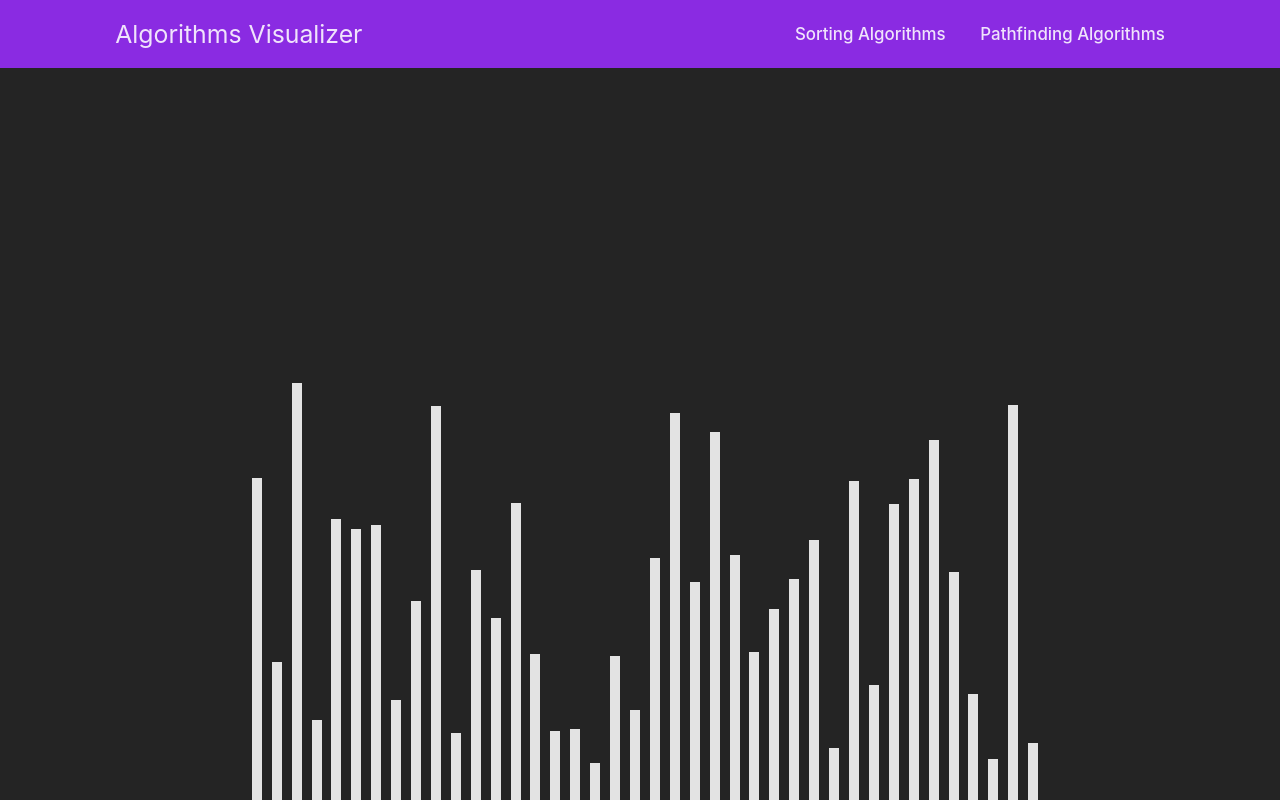
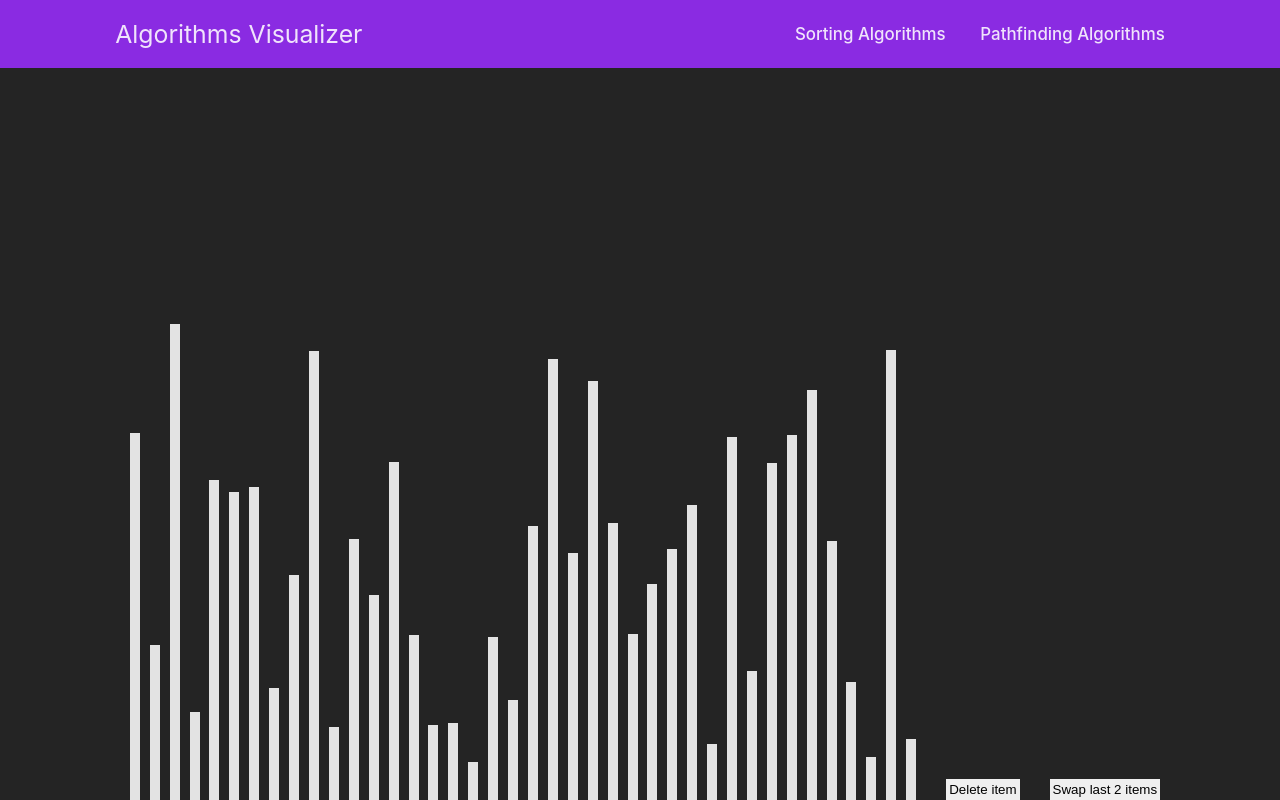
Before and after one commit to Rodolforiv0621/Algorithms-Visualizer, a React (Vite) app: page /sorting in a window 1280 px wide. Built offline with nearby package versions, Linux system fonts and the light colour scheme.

Commit message:
worked out swap and delete visually and in array

```diff
--- a/src/App.css
+++ b/src/App.css
@@ -76,3 +76,9 @@ html{
 a{
   cursor: pointer;
 }
+
+.delete{
+  margin-left: 30px;
+  cursor: pointer;
+  padding: 3px;
+}
--- a/src/SortingPage.jsx
+++ b/src/SortingPage.jsx
@@ -7,15 +7,17 @@ function SortingPage(){
     const navigate = useNavigate();
   const [lines, setLines] = useState([]);
   let widths = 5;
+  let idx = 0;
   useEffect(() => {
     resetArray();
+    console.log(lines);
   }, []);
 
   function resetArray(length) {
     const arr = [];
     let i
     for (i = 0; i < 40; i++) {
-      arr.push(Math.floor(Math.random() * (400-10) + 10));
+      arr.push(Math.floor(Math.random() * (350-5) + 5));
     }
 
     setLines(arr);
@@ -35,6 +37,42 @@ function SortingPage(){
     }
 
   }
+  function deletes(){
+    let length = lines.length-1;
+    console.log(lines[0].key)
+    setLines(lines.filter(line => line !== lines[length]))
+
+
+
+  }
+function swap(){
+  let length = lines.length - 1;
+      if(document.getElementById(length).offsetHeight > document.getElementById(length-1).offsetHeight){
+       document.getElementById(length).style.backgroundColor = 'green';
+       document.getElementById(length-1).style.backgroundColor = "blue";
+
+
+    }else{
+      document.getElementById(length).style.backgroundColor = "blue";
+      document.getElementById(length - 1).style.backgroundColor = "green";
+    }
+    if (lines[length] > lines[length-1] ) {
+      let height = document.getElementById(length).offsetHeight;
+      let height2 = document.getElementById(length-1).offsetHeight;
+      document.getElementById(length).style.height = height2 + "px";
+      document.getElementById(length - 1).style.height = height + "px";
+      console.log(lines);
+      let temp = lines[length];
+      lines[length] = lines[length-1];
+      lines[length-1] = temp;
+      console.log(lines)
+    } else {
+      // let height = document.getElementById(length-1).offsetHeight;
+      // let height2 = document.getElementById(length).offsetHeight;
+      // document.getElementById(length - 1).style.height = height2 + "px";
+      // document.getElementById(length ).style.height = height + "px";
+    }
+    }
     return (
       <>
         <header className="header">
@@ -50,7 +88,23 @@ function SortingPage(){
         </header>
         <div className="container">
           {lines.length > 0 &&
-            lines.map((line) => <div className="line" style={{height: `${line + 25}px`, padding: `0px ${getWidth()}px`}}></div>)}
+            lines.map((line, idx) => (
+              <div
+                key={idx}
+                id={idx++}
+                className="line"
+                style={{
+                  height: `${line * 1.3 + 30}px`,
+                  padding: `0px ${getWidth()}px`,
+                }}
+              ></div>
+            ))}
+          <button className="delete" onClick={deletes}>
+            Delete item
+          </button>
+          <button className="delete" onClick={swap}>
+            Swap last 2 items
+          </button>
         </div>
       </>
     );
```
